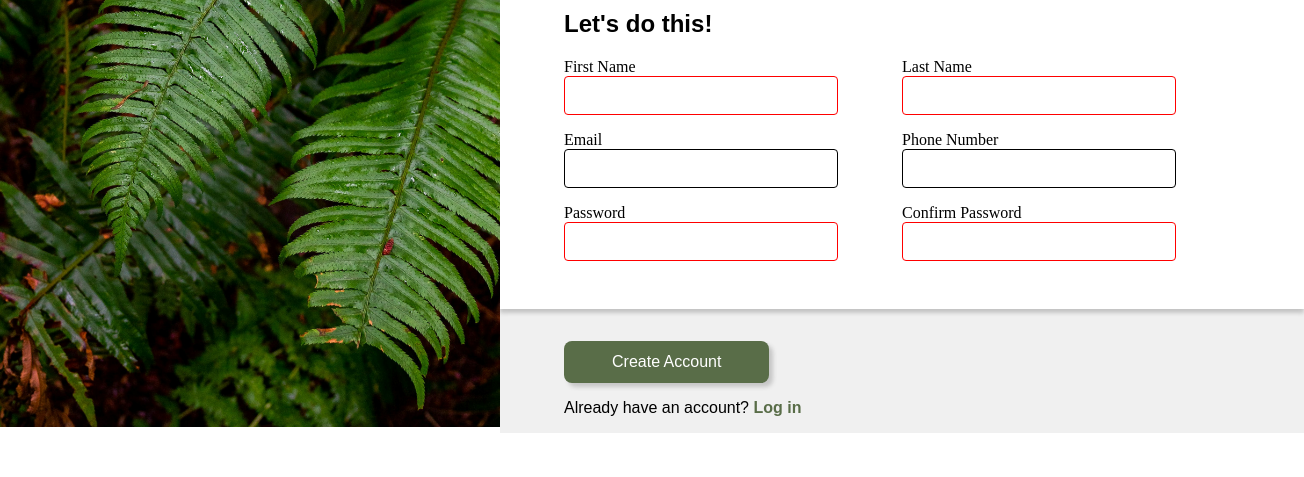
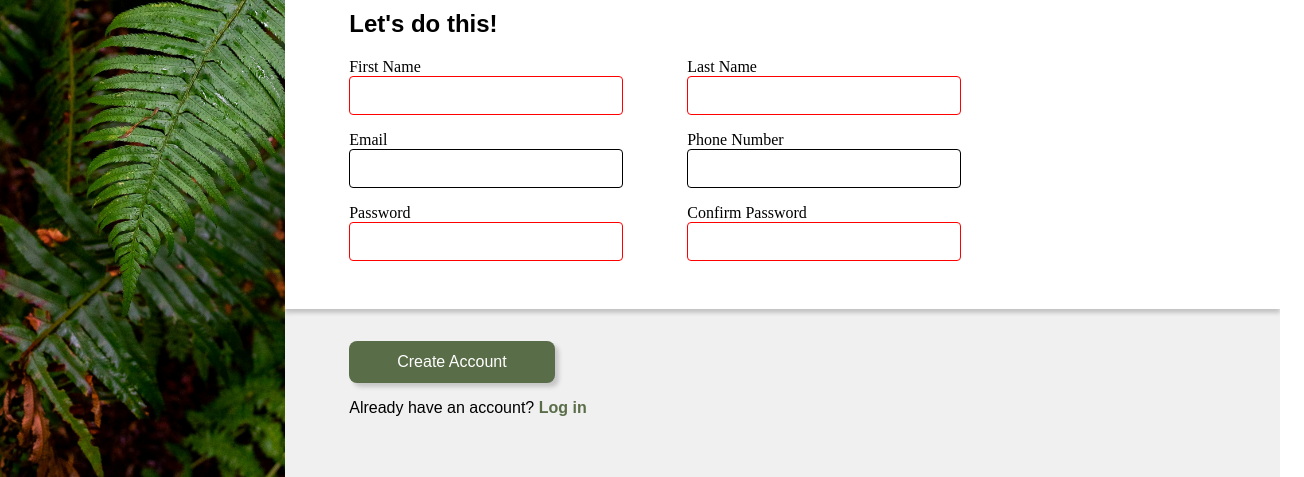
Before and after one commit to Joel-Paul/odin-sign-up-form, a plain HTML site: page index.html in a window 1280 px wide. Shown: the part 323-800 px from the top of the page, 1304 px wide, since content can reach past the window. Drawn offline with Linux system fonts and the light colour scheme.

Commit message:
Make left image extend the entire height

```diff
--- a/styles.css
+++ b/styles.css
@@ -12,10 +12,17 @@ body {
     flex-direction: row;
     margin: 0;
     font-family: Arial, Helvetica, sans-serif;
+    height: 100vh;
 }
 
 .left {
     position: relative;
+    overflow: hidden;
+}
+
+.left > img {
+    width: auto;
+    height: 100vh;
 }
 
 .title {
```
